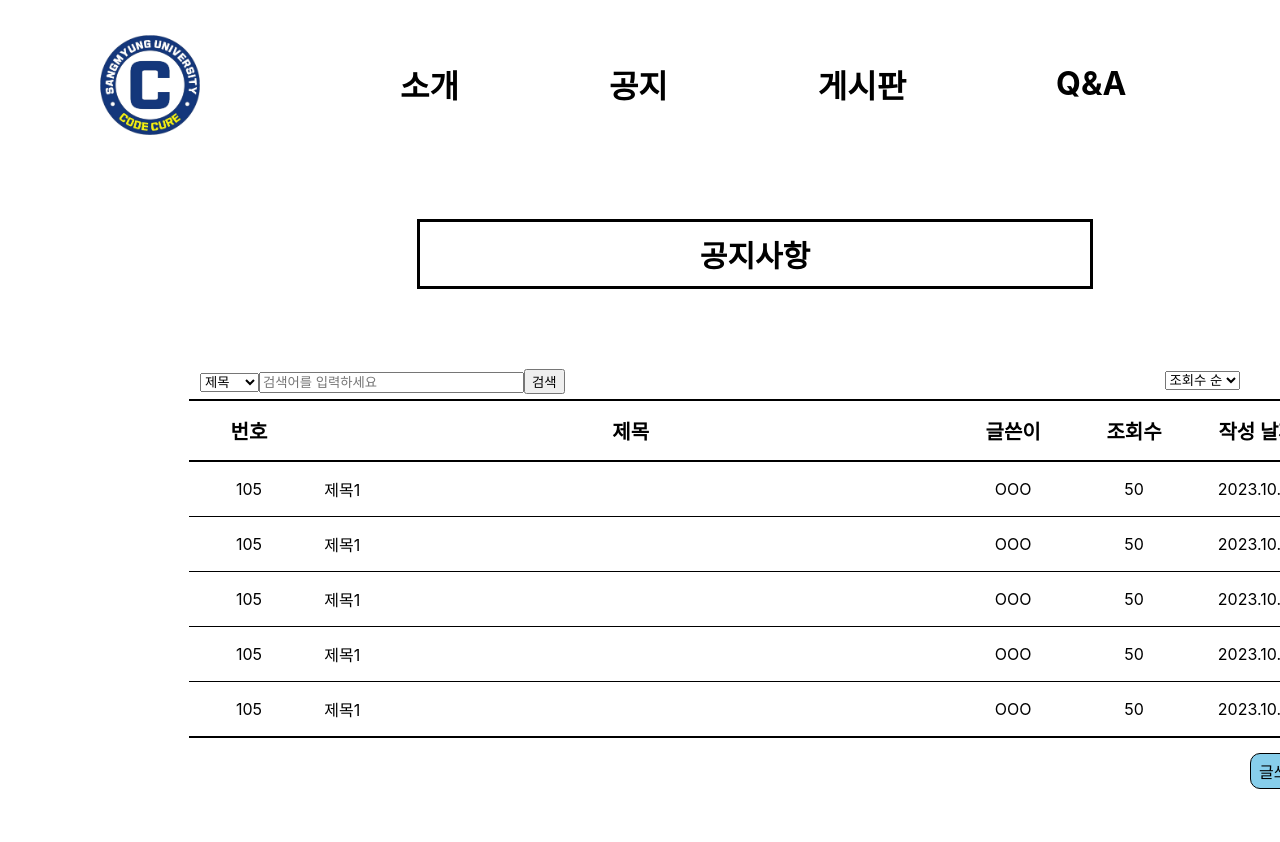
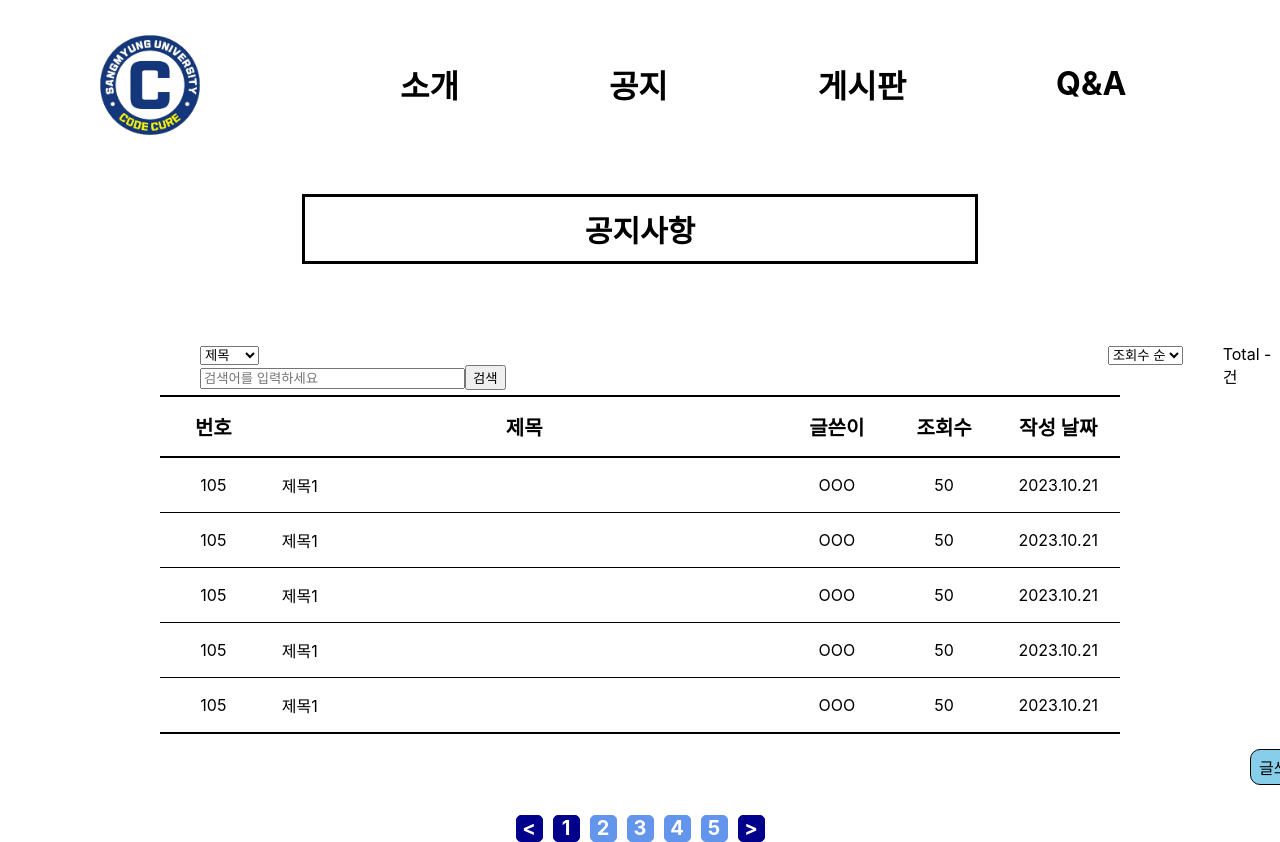
Before and after one commit to Lee-Minhyeok/CodeCure_Website, a React (Create React App) app: page /announce in a window 1280 px wide. Shown: the top 842 px of the page. Before the commit the page ends 800 px from the top, so only its background shows below. Built offline with nearby package versions, Linux system fonts and the light colour scheme.

Commit message:
Board styled-components

```diff
--- a/src/Board.css
+++ b/src/Board.css
@@ -1,25 +1,26 @@
+/*
 .Board {
   max-height: 100vh;
   overflow: auto;
   width:1510px;
   margin: 0 auto;
 }
-
 div {
   -webkit-user-select: none;
   -moz-user-select: none;
   -ms-use-select: none;
   user-select: none;
 }
-
 .menu {
   display:flex;
   align-items:center;
 }
+
 .menu a {
   color: black;
   text-decoration: none;
 }
+
 .login a {
   color:white;
 }
@@ -30,8 +31,6 @@
   margin-right:200px;
   margin-left:100px;
 }
-
-/*
 h1 {
   cursor: pointer;
   margin-top:50px;
@@ -42,7 +41,6 @@
   transition:transform 0.3s;
   transform:scale(1.2);
 }
-*/
 
 .login {
   cursor: pointer;
@@ -74,7 +72,7 @@
   display: flex;
   align-items: center;
   justify-content: center;
-  margin-top:50px;
+  margin-top:25px;
   margin-bottom:50px;
 }
 .title_p {
@@ -88,7 +86,6 @@
   align-items: center;
   justify-content: center;
 }
-
 .filter {
   margin-bottom:5px;
   display:flex;
@@ -102,7 +99,6 @@
 .total {
   margin-left:40px;
 }
-
 table {
   border-collapse: collapse;
   margin:auto;
@@ -135,7 +131,6 @@
 #title {
   text-align:left;
 }
-
 .newText {
   cursor: pointer;
   margin-left:1250px;
@@ -147,7 +142,6 @@
   width: 50px;
   text-align: center;
 }
-
 .pageNumber {
   display:flex;
   margin-top:30px;
@@ -181,3 +175,4 @@
   height:25px;
   text-align: center;
 }
+*/
--- /dev/null
+++ b/src/Board_style.js
@@ -0,0 +1,111 @@
+import styled from 'styled-components';
+
+export const Ti = styled.div`
+  display: flex;
+  align-items: center;
+  justify-content: center;
+  margin-top:25px;
+  margin-bottom:50px;
+
+  p {
+    width: 650px;
+    padding: 10px;
+    font-size: 30px;
+    font-weight: bold;
+    border: 3px solid black;
+    flex-wrap: wrap;
+    display: flex;
+    align-items: center;
+    justify-content: center;
+  }
+`;
+export const Fi = styled.div`
+  margin-bottom:5px;
+  display:flex;
+
+  .filter_title {
+    margin-left:200px;
+  }
+  .filter_sort {
+    margin-left:600px;
+  }
+  .total {
+    margin-left:40px;
+  }
+`;
+export const Ta = styled.table`
+  border-collapse: collapse;
+  margin:auto;
+  width:75%;
+
+  thead {
+    border-top: 2px solid black;
+    border-bottom: 2px solid black;
+
+    th {
+      width: 100px;
+      font-size:20px;
+      padding: 15px;
+
+      &.title {
+        width: 700px;
+      }
+    }
+  }
+  tfoot {
+    border-bottom:2px solid black;
+  }
+`;
+export const Tr = styled.tr`
+  td {
+    text-align: center;
+    padding: 15px;
+    width: 100px;
+    border-bottom: 1px solid black;
+
+    &.text_title {
+      width: 700px;
+      text-align: left;
+    }
+  }
+  &:hover {
+    cursor: pointer;
+    background: lightgray;
+  }
+`;
+export const Nt = styled.div`
+  cursor: pointer;
+  margin-left:1250px;
+  margin-top : 15px;
+  background-color: skyblue;
+  border : 1px solid black;
+  border-radius: 10px;
+  padding : 5px;
+  width: 50px;
+  text-align: center;
+`;
+export const Pg = styled.div`
+  display:flex;
+  margin-top:30px;
+  justify-content: center;
+
+  div {
+    cursor: pointer;
+    margin-right:5px;
+    margin-left:5px;
+    border:1px solid cornflowerblue;
+    border-radius: 5px;
+    font-weight: bold;
+    font-size:20px;
+    color:white;
+    background-color: cornflowerblue;
+    width:25px;
+    height:25px;
+    text-align: center;
+  }
+
+  .active {
+    border:1px solid darkblue;
+    background-color: darkblue;
+  }
+`;
--- a/src/QnA.js
+++ b/src/QnA.js
@@ -1,18 +1,18 @@
 import React from 'react';
-import { Link } from 'react-router-dom';
-import './Board.css';
+import { Ti, Fi, Ta, Tr, Nt, Pg } from './Board_style.js';
+//import './Board.css';
 import Menubar from './menubar.js';
 
 function QnA() {
   return (
-    <div className="Board">
+    <>
       <Menubar />
-      <div className="title">
+      <Ti>
         <br></br>
-        <p className="title_p">Q&A</p>
+        <p>Q&A</p>
         <br></br>
-      </div>
-      <div className="filter">
+      </Ti>
+      <Fi>
         <div className="filter_title">
           <form method="get">
             <select>
@@ -36,87 +36,69 @@
         <div className="total">
           Total - 건
         </div>
-      </div>
-      <div className="table">
-        <table>
+      </Fi>
+      <Ta>
         <thead>
-              <tr className="table_head">
+            <tr>
               <th>번호</th>
-                <th width="700">제목</th>
-                <th width="100">글쓴이</th>
-                <th width="100">조회수</th>
-                <th width="100">작성 날짜</th>
+              <th className="title">제목</th>
+              <th>글쓴이</th>
+              <th>조회수</th>
+              <th>작성 날짜</th>
             </tr>
         </thead>
         <tfoot>
-            <tr className="table_foot"></tr>
+          <tr></tr>
         </tfoot>
         <tbody>
-              <tr className="table_body">
-                <td width="100">105</td>
-                <td id="title" width="700">제목1</td>
-                <td width="100">OOO</td>
-                <td width="100">50</td>
-                <td width="100">2023.10.21</td>
-              </tr>
-              <tr className="table_body">
-                <td width="100">105</td>
-                <td id="title" width="700">제목1</td>
-                <td width="100">OOO</td>
-                <td width="100">50</td>
-                <td width="100">2023.10.21</td>
-              </tr>
-              <tr className="table_body">
-                <td width="100">105</td>
-                <td id="title" width="700">제목1</td>
-                <td width="100">OOO</td>
-                <td width="100">50</td>
-                <td width="100">2023.10.21</td>
-              </tr>
-              <tr className="table_body">
-                <td width="100">105</td>
-                <td id="title" width="700">제목1</td>
-                <td width="100">OOO</td>
-                <td width="100">50</td>
-                <td width="100">2023.10.21</td>
-              </tr>
-              <tr className="table_body">
-                <td width="100">105</td>
-                <td id="title" width="700">제목1</td>
-                <td width="100">OOO</td>
-                <td width="100">50</td>
-                <td width="100">2023.10.21</td>
-              </tr>
+            <Tr>
+              <td>105</td>
+              <td className="text_title">제목1</td>
+              <td>OOO</td>
+              <td>50</td>
+              <td>2023.10.21</td>
+            </Tr>
+            <Tr>
+              <td>105</td>
+              <td className="text_title">제목1</td>
+              <td>OOO</td>
+              <td>50</td>
+              <td>2023.10.21</td>
+            </Tr>
+            <Tr>
+              <td>105</td>
+              <td className="text_title">제목1</td>
+              <td>OOO</td>
+              <td>50</td>
+              <td>2023.10.21</td>
+            </Tr>
+            <Tr>
+              <td>105</td>
+              <td className="text_title">제목1</td>
+              <td>OOO</td>
+              <td>50</td>
+              <td>2023.10.21</td>
+            </Tr>
+            <Tr>
+              <td>105</td>
+              <td className="text_title">제목1</td>
+              <td>OOO</td>
+              <td>50</td>
+              <td>2023.10.21</td>
+            </Tr>
         </tbody>
-        </table>
-      </div>
-      <div className="newText">
-        글쓰기
-      </div>
-      <div className="pageNumber">
-        <div id="number_active">
-          &lt;
-        </div>
-        <div id="number_active">
-          1
-        </div>
-        <div id="number">
-          2
-        </div>
-        <div id="number">
-          3
-        </div>
-        <div id="number">
-          4
-        </div>
-        <div id="number">
-          5
-        </div>
-        <div id="number_active">
-          &gt;
-        </div>
-      </div>
-    </div>
+      </Ta>
+      <Nt>글쓰기</Nt>
+      <Pg>
+        <div className="active">&lt;</div>
+        <div className="active">1</div>
+        <div>2</div>
+        <div>3</div>
+        <div>4</div>
+        <div>5</div>
+        <div className="active">&gt;</div>
+      </Pg>
+    </>
   );
 }
 
--- a/src/announce.js
+++ b/src/announce.js
@@ -1,18 +1,18 @@
 import React from 'react';
-import { Link } from 'react-router-dom';
-import './Board.css';
+import { Ti, Fi, Ta, Tr, Nt, Pg } from './Board_style.js';
+//import './Board.css';
 import Menubar from './menubar.js';
 
 function Announce() {
   return (
-    <div className="Board">
+    <>
       <Menubar />
-      <div className="title">
+      <Ti>
         <br></br>
-        <p className="title_p">공지사항</p>
+        <p>공지사항</p>
         <br></br>
-      </div>
-      <div className="filter">
+      </Ti>
+      <Fi>
         <div className="filter_title">
           <form method="get">
             <select>
@@ -36,87 +36,69 @@
         <div className="total">
           Total - 건
         </div>
-      </div>
-      <div className="table">
-        <table>
+      </Fi>
+      <Ta>
         <thead>
-              <tr className="table_head">
+            <tr>
               <th>번호</th>
-                <th width="700">제목</th>
-                <th width="100">글쓴이</th>
-                <th width="100">조회수</th>
-                <th width="100">작성 날짜</th>
+              <th className="title">제목</th>
+              <th>글쓴이</th>
+              <th>조회수</th>
+              <th>작성 날짜</th>
             </tr>
         </thead>
         <tfoot>
-            <tr className="table_foot"></tr>
+          <tr></tr>
         </tfoot>
         <tbody>
-              <tr className="table_body">
-                <td width="100">105</td>
-                <td id="title" width="700">제목1</td>
-                <td width="100">OOO</td>
-                <td width="100">50</td>
-                <td width="100">2023.10.21</td>
-              </tr>
-              <tr className="table_body">
-                <td width="100">105</td>
-                <td id="title" width="700">제목1</td>
-                <td width="100">OOO</td>
-                <td width="100">50</td>
-                <td width="100">2023.10.21</td>
-              </tr>
-              <tr className="table_body">
-                <td width="100">105</td>
-                <td id="title" width="700">제목1</td>
-                <td width="100">OOO</td>
-                <td width="100">50</td>
-                <td width="100">2023.10.21</td>
-              </tr>
-              <tr className="table_body">
-                <td width="100">105</td>
-                <td id="title" width="700">제목1</td>
-                <td width="100">OOO</td>
-                <td width="100">50</td>
-                <td width="100">2023.10.21</td>
-              </tr>
-              <tr className="table_body">
-                <td width="100">105</td>
-                <td id="title" width="700">제목1</td>
-                <td width="100">OOO</td>
-                <td width="100">50</td>
-                <td width="100">2023.10.21</td>
-              </tr>
+            <Tr>
+              <td>105</td>
+              <td className="text_title">제목1</td>
+              <td>OOO</td>
+              <td>50</td>
+              <td>2023.10.21</td>
+            </Tr>
+            <Tr>
+              <td>105</td>
+              <td className="text_title">제목1</td>
+              <td>OOO</td>
+              <td>50</td>
+              <td>2023.10.21</td>
+            </Tr>
+            <Tr>
+              <td>105</td>
+              <td className="text_title">제목1</td>
+              <td>OOO</td>
+              <td>50</td>
+              <td>2023.10.21</td>
+            </Tr>
+            <Tr>
+              <td>105</td>
+              <td className="text_title">제목1</td>
+              <td>OOO</td>
+              <td>50</td>
+              <td>2023.10.21</td>
+            </Tr>
+            <Tr>
+              <td>105</td>
+              <td className="text_title">제목1</td>
+              <td>OOO</td>
+              <td>50</td>
+              <td>2023.10.21</td>
+            </Tr>
         </tbody>
-        </table>
-      </div>
-      <div className="newText">
-        글쓰기
-      </div>
-      <div className="pageNumber">
-        <div id="number_active">
-          &lt;
-        </div>
-        <div id="number_active">
-          1
-        </div>
-        <div id="number">
-          2
-        </div>
-        <div id="number">
-          3
-        </div>
-        <div id="number">
-          4
-        </div>
-        <div id="number">
-          5
-        </div>
-        <div id="number_active">
-          &gt;
-        </div>
-      </div>
-    </div>
+      </Ta>
+      <Nt>글쓰기</Nt>
+      <Pg>
+        <div className="active">&lt;</div>
+        <div className="active">1</div>
+        <div>2</div>
+        <div>3</div>
+        <div>4</div>
+        <div>5</div>
+        <div className="active">&gt;</div>
+      </Pg>
+    </>
   );
 }
 
--- a/src/board.js
+++ b/src/board.js
@@ -1,18 +1,18 @@
 import React from 'react';
-import { Link } from 'react-router-dom';
-import './Board.css';
+import { Ti, Fi, Ta, Tr, Nt, Pg } from './Board_style.js';
+//import './Board.css';
 import Menubar from './menubar.js';
 
 function Board() {
   return (
-    <div className="Board">
+    <>
       <Menubar />
-      <div className="title">
+      <Ti>
         <br></br>
-        <p className="title_p">게시판</p>
+        <p>게시판</p>
         <br></br>
-      </div>
-      <div className="filter">
+      </Ti>
+      <Fi>
         <div className="filter_title">
           <form method="get">
             <select>
@@ -36,87 +36,69 @@
         <div className="total">
           Total - 건
         </div>
-      </div>
-      <div className="table">
-        <table>
+      </Fi>
+      <Ta>
         <thead>
-              <tr className="table_head">
+            <tr>
               <th>번호</th>
-                <th width="700">제목</th>
-                <th width="100">글쓴이</th>
-                <th width="100">조회수</th>
-                <th width="100">작성 날짜</th>
+              <th className="title">제목</th>
+              <th>글쓴이</th>
+              <th>조회수</th>
+              <th>작성 날짜</th>
             </tr>
         </thead>
         <tfoot>
-            <tr className="table_foot"></tr>
+          <tr></tr>
         </tfoot>
         <tbody>
-              <tr className="table_body">
-                <td width="100">105</td>
-                <td id="title" width="700">제목1</td>
-                <td width="100">OOO</td>
-                <td width="100">50</td>
-                <td width="100">2023.10.21</td>
-              </tr>
-              <tr className="table_body">
-                <td width="100">105</td>
-                <td id="title" width="700">제목1</td>
-                <td width="100">OOO</td>
-                <td width="100">50</td>
-                <td width="100">2023.10.21</td>
-              </tr>
-              <tr className="table_body">
-                <td width="100">105</td>
-                <td id="title" width="700">제목1</td>
-                <td width="100">OOO</td>
-                <td width="100">50</td>
-                <td width="100">2023.10.21</td>
-              </tr>
-              <tr className="table_body">
-                <td width="100">105</td>
-                <td id="title" width="700">제목1</td>
-                <td width="100">OOO</td>
-                <td width="100">50</td>
-                <td width="100">2023.10.21</td>
-              </tr>
-              <tr className="table_body">
-                <td width="100">105</td>
-                <td id="title" width="700">제목1</td>
-                <td width="100">OOO</td>
-                <td width="100">50</td>
-                <td width="100">2023.10.21</td>
-              </tr>
+            <Tr>
+              <td>105</td>
+              <td className="text_title">제목1</td>
+              <td>OOO</td>
+              <td>50</td>
+              <td>2023.10.21</td>
+            </Tr>
+            <Tr>
+              <td>105</td>
+              <td className="text_title">제목1</td>
+              <td>OOO</td>
+              <td>50</td>
+              <td>2023.10.21</td>
+            </Tr>
+            <Tr>
+              <td>105</td>
+              <td className="text_title">제목1</td>
+              <td>OOO</td>
+              <td>50</td>
+              <td>2023.10.21</td>
+            </Tr>
+            <Tr>
+              <td>105</td>
+              <td className="text_title">제목1</td>
+              <td>OOO</td>
+              <td>50</td>
+              <td>2023.10.21</td>
+            </Tr>
+            <Tr>
+              <td>105</td>
+              <td className="text_title">제목1</td>
+              <td>OOO</td>
+              <td>50</td>
+              <td>2023.10.21</td>
+            </Tr>
         </tbody>
-        </table>
-      </div>
-      <div className="newText">
-        글쓰기
-      </div>
-      <div className="pageNumber">
-        <div id="number_active">
-          &lt;
-        </div>
-        <div id="number_active">
-          1
-        </div>
-        <div id="number">
-          2
-        </div>
-        <div id="number">
-          3
-        </div>
-        <div id="number">
-          4
-        </div>
-        <div id="number">
-          5
-        </div>
-        <div id="number_active">
-          &gt;
-        </div>
-      </div>
-    </div>
+      </Ta>
+      <Nt>글쓰기</Nt>
+      <Pg>
+        <div className="active">&lt;</div>
+        <div className="active">1</div>
+        <div>2</div>
+        <div>3</div>
+        <div>4</div>
+        <div>5</div>
+        <div className="active">&gt;</div>
+      </Pg>
+    </>
   );
 }
 
--- a/src/menubar.js
+++ b/src/menubar.js
@@ -11,26 +11,76 @@
     color:red;
     transition:transform 0.3s;
     transform:scale(1.2);
-  }
+    }
+`
+const Div = styled.div`
+    max-height: 100vh;
+    overflow: auto;
+    width:1510px;
+    margin: 0 auto;
+    display:flex;
+    align-items:center;
+
+    -webkit-user-select: none;
+    -moz-user-select: none;
+    -ms-use-select: none;
+    user-select: none;
+
+    a {
+        color: black;
+        text-decoration: none;
+    }
+`
+const Logo = styled.div`
+    cursor: pointer;
+    margin-top:35px;
+    margin-right:200px;
+    margin-left:100px;
+`
+const Login = styled.div`
+    cursor: pointer;
+    width:"80px";
+    border-radius:20px;
+    font-size:20px;
+    padding:15px;
+    margin-top:30px;
+    margin-left:30px;
+    background-color: gray;
+    font-weight: bold;
+
+    a {
+        color: white;
+        text-align: center;
+        text-decoration: none;
+        transition:transform 0.5s;
+        display:flex;
+
+        &:hover {
+            transform:scale(1.2);
+        }
+    }
+
+    &:active {
+        background-color: skyblue;
+    }
 `
 
 const Menubar = () => {
-
     return (
-        <div className="menu">
-            <div className="logo">
-                <Link to="/" className="main_link">
+        <Div>
+            <Logo>
+                <Link to="/">
                     <img alt="codecure_logo" src="/images/logo.png" width="100px" height="100px"/>
                 </Link>
-            </div>
+            </Logo>
             <Link to="/introduce"><Menu>소개</Menu></Link>
             <Link to="/announce"><Menu>공지</Menu></Link>
             <Link to="/board"><Menu>게시판</Menu></Link>
             <Link to="/QnA"><Menu>Q&A</Menu></Link>
-            <div className="login">
-                <Link to="/login" className="login_link">로그인</Link>
-            </div>
-        </div>
+            <Login>
+                <Link to="/login">로그인</Link>
+            </Login>
+        </Div>
     )
 };
 
```
Lines whose indentation alone changed are shown as unchanged.
